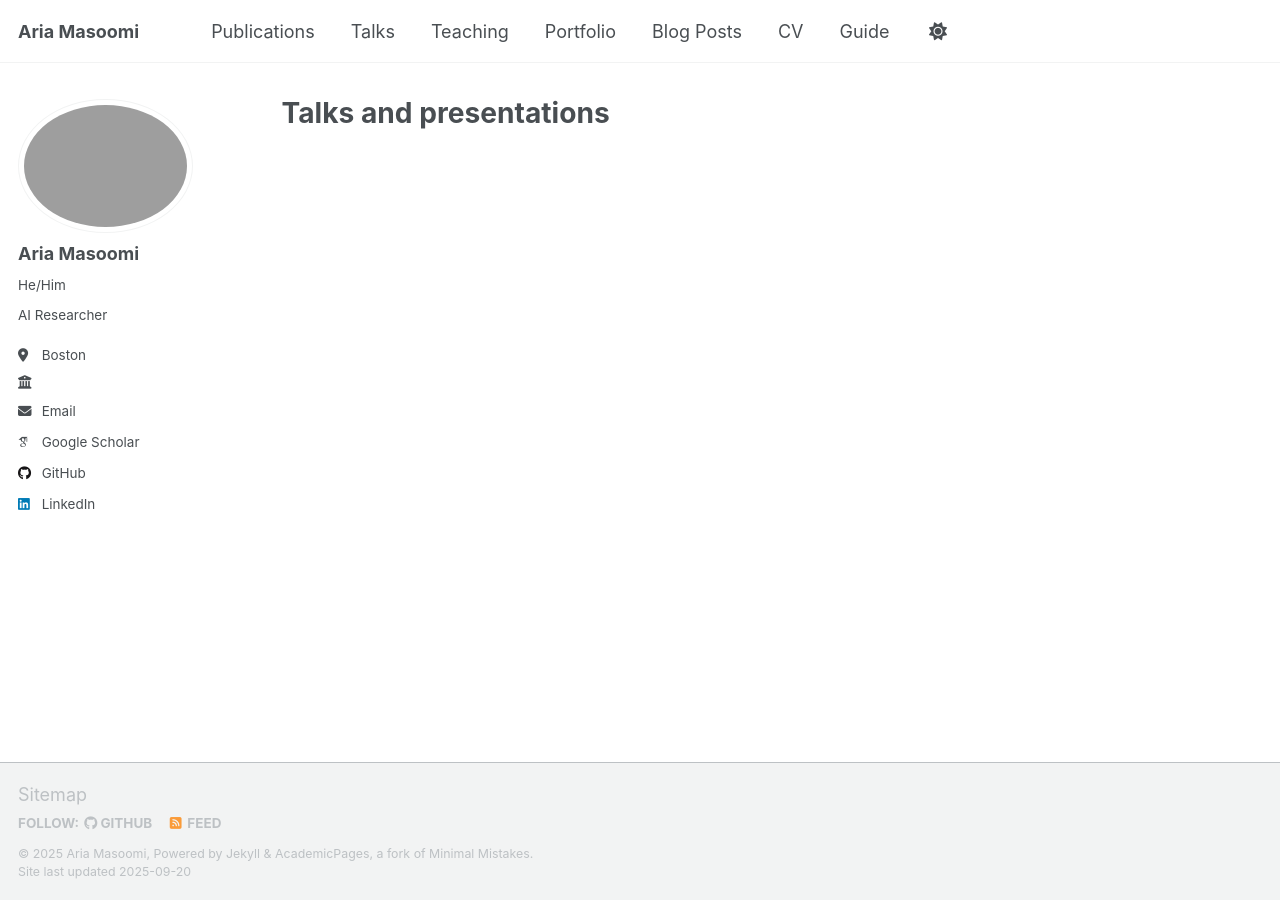
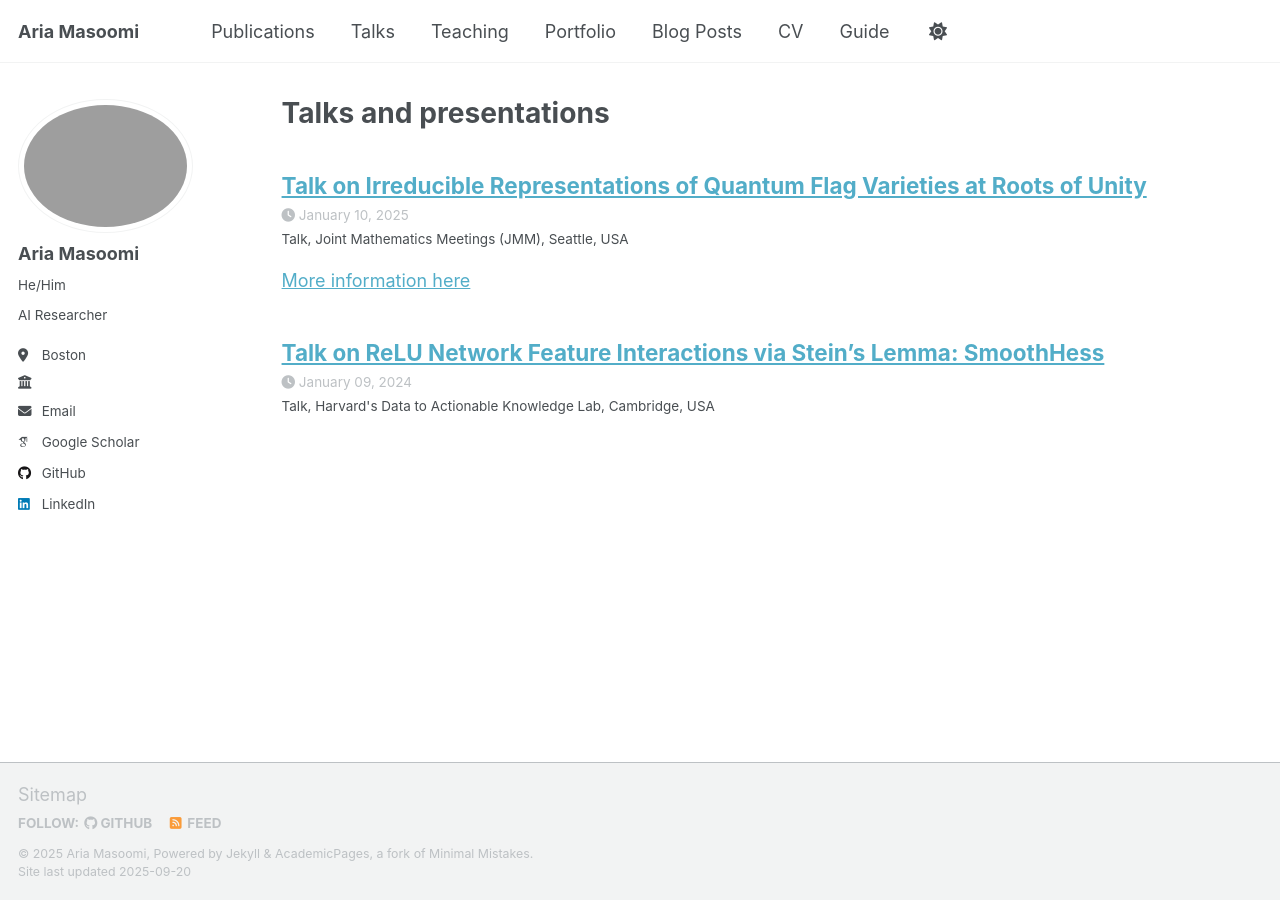
Before and after one commit to ariahimself/ariahimself.github.io, a Jekyll site: the page built from _pages/talks.html, in a window 1280 px wide. Built offline with Jekyll 4.4.1, drawn with Linux system fonts in a browser that asks for light colours; some web fonts are replaced; a script that is not in the unit is left out; a file with an impossible date is left out.

Commit message:
fixed date

```diff
--- a/_talks/2024-01-09-talk-1.md
+++ b/_talks/2024-01-09-talk-1.md
@@ -4,6 +4,6 @@ collection: talks
 type: "Talk"
 permalink: /talks/2024-01-09-talk-1
 venue: "Harvard's Data to Actionable Knowledge Lab"
-date: 2024
+date: 2024-01-09
 location: "Cambridge, USA"
 ---
--- a/_talks/2025-01-10-talk-1.md
+++ b/_talks/2025-01-10-talk-1.md
@@ -4,7 +4,7 @@ collection: talks
 type: "Talk"
 permalink: /talks/2025-01-10-talk-1
 venue: "Joint Mathematics Meetings (JMM)"
-date: 2025
+date: 2025-01-10
 location: "Seattle, USA"
 ---
 
```
